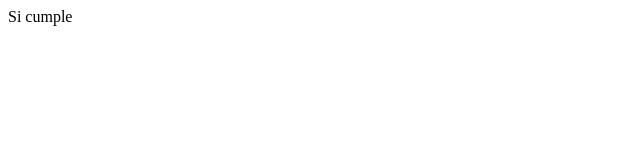
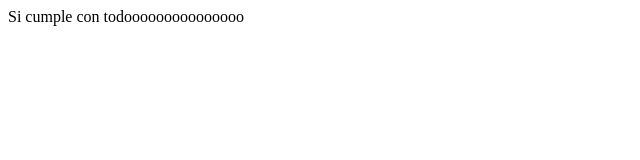
Before and after one commit to brysagix4/repaso, a plain HTML site: page index.html in a window 1280 px wide. Shown: the whole page, without its empty margins (0-640 px from the left). Drawn offline with Linux system fonts and the light colour scheme.

Commit message:
Cambie salida

```diff
--- a/index.html
+++ b/index.html
@@ -12,7 +12,7 @@
     let numero = 2;
 
     if (numero>1  || numero==3) {
-      document.write("Si cumple");
+      document.write("Si cumple con todooooooooooooooo");
     }
 
     else {
```
